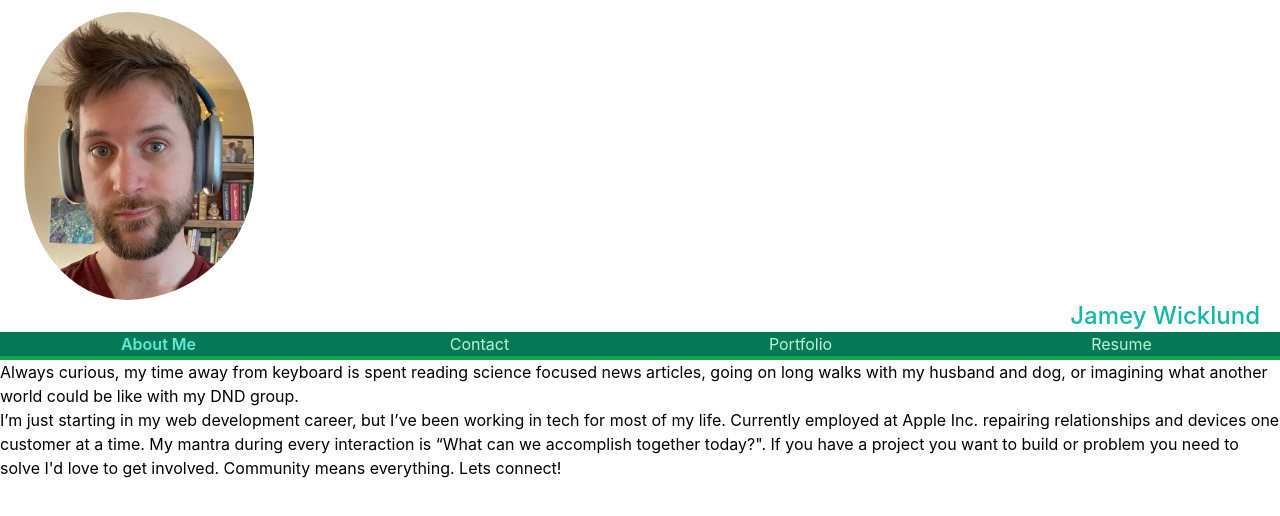
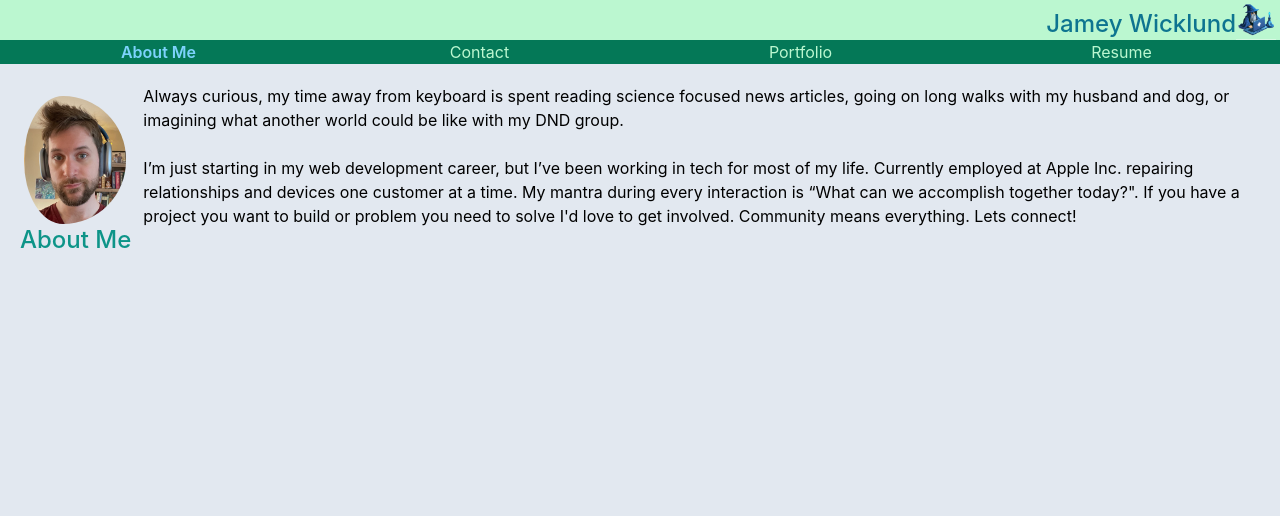
Before and after one commit to TheBluWiz/react-portfolio, a React (Create React App) app: page / in a window 1280 px wide. Shown: the top 516 px of the page. Built offline with nearby package versions, Linux system fonts and the light colour scheme.

Commit message:
Adds Styling, Moves Profile Pic
theBluWiz logo added to header.
Profile Pic Moved to About Me section
Adds background color

```diff
--- a/src/App.js
+++ b/src/App.js
@@ -4,13 +4,13 @@ import Body from './components/Body.js';
 
 function App() {
   const [currentPage, setCurrentPage] = useState('AboutMe');
-  const handlePageChange = (page) => setCurrentPage(page);
+
 
   return (
-    <>
+    <div className='bg-slate-200 h-screen'>
     <Header currentPage={currentPage} setCurrentPage={setCurrentPage}/>
     <Body currentPage={currentPage} />
-    </>
+    </div>
   );
 }
 
--- a/src/components/Body.js
+++ b/src/components/Body.js
@@ -19,8 +19,7 @@ export default function Body({ currentPage }) {
 
   return (
     <main>
-      <div className="h-1 bg-green-600"></div>
-      {renderPage()}
+        {renderPage()}
     </main>
 
   )
--- a/src/components/Header.js
+++ b/src/components/Header.js
@@ -1,14 +1,16 @@
-import profilePic from "../assets/images/profilePic.jpeg";
+import profilePic from "../assets/images/theBluWiz-logo.png";
 import NavBar from "./NavBar"
 
-export default function Header({currentPage, setCurrentPage}) {
+export default function Header({ currentPage, setCurrentPage }) {
   const handlePageChange = (page) => setCurrentPage(page);
 
   return (
-    <header>
-      <img src={profilePic} alt="Jamey Wicklund" className="max-h-72 rounded-full pl-6 mt-3"/>
-      <h1 className="text-right mr-5 text-2xl font-medium text-teal-500">Jamey Wicklund</h1>
-      <NavBar currentPage={currentPage} handlePageChange={handlePageChange}/>
+    <header className="bg-green-200">
+      <div className="flex justify-end  mr-1">
+        <h1 className="text-right text-2xl font-medium text-cyan-700 self-end justify-self-end">Jamey Wicklund</h1>
+        <img src={profilePic} alt="Jamey Wicklund" className="max-h-10" />
+      </div>
+      <NavBar currentPage={currentPage} handlePageChange={handlePageChange} />
     </header>
   )
 }
--- a/src/components/NavBar.js
+++ b/src/components/NavBar.js
@@ -7,19 +7,19 @@ export default function NavBar({ currentPage, handlePageChange }) {
         <a
           href="#aboutme"
           onClick={() => handlePageChange('AboutMe')}
-          className={currentPage === 'AboutMe' ? 'text-teal-300 font-semibold' : 'text-green-200'}>
+          className={currentPage === 'AboutMe' ? 'text-sky-300 font-semibold' : 'text-green-200'}>
           About Me
         </a>
         <a
           href="#contact"
           onClick={() => handlePageChange('Contact')}
-          className={currentPage === 'Contact' ? 'text-teal-300 font-semibold' : 'text-green-200'}>
+          className={currentPage === 'Contact' ? 'text-sky-300 font-semibold' : 'text-green-200'}>
           Contact
         </a>
         <a
           href="#portfolio"
           onClick={() => handlePageChange('Portfolio')}
-          className={currentPage === 'Portfolio' ? 'text-teal-300 font-semibold' : 'text-green-200'}>
+          className={currentPage === 'Portfolio' ? 'text-sky-300 font-semibold' : 'text-green-200'}>
           Portfolio
         </a>
         <a
--- a/src/pages/AboutMe.js
+++ b/src/pages/AboutMe.js
@@ -1,18 +1,26 @@
-
+import profilePic from "../assets/images/profilePic.jpeg";
 
 export default function AboutMe() {
   return (
     <>
-
+      {/* <div className="grid grid-cols-2 mx-1"> */}
+      <div className="float-left mr-3">
+        <img src={profilePic} alt="Jamey Wicklund" className="max-h-32 rounded-full pl-6 mt-3" />
+        <h2 className="text-2xl font-medium text-teal-600 pl-5">About Me</h2>
+      </div>
+      <div className="mt-5 mx-5">
         <p>Always curious, my time away from keyboard is spent reading science focused news articles, going on long
           walks
-        with my husband and dog, or imagining what another world could be like with my DND group. </p>
-      <p>I’m just starting in my web development career, but I’ve been working in tech for most of my life.
+          with my husband and dog, or imagining what another world could be like with my DND group.<br /><br />
+          I’m just starting in my web development career, but I’ve been working in tech for most of my life.
           Currently
           employed at Apple Inc. repairing relationships and devices one customer at a time. My mantra during every
           interaction
           is <span class="about-me">“What can we accomplish together today?"</span>. If you have a project you want to
           build or problem you need to solve I'd love to get involved. Community means everything. Lets connect!</p>
+      </div>
+
+      {/* </div> */}
     </>
   );
 }
```
Also changed, not shown: src/assets/images/theBluWiz-logo.png (added). Lines whose indentation alone changed are shown as unchanged.
